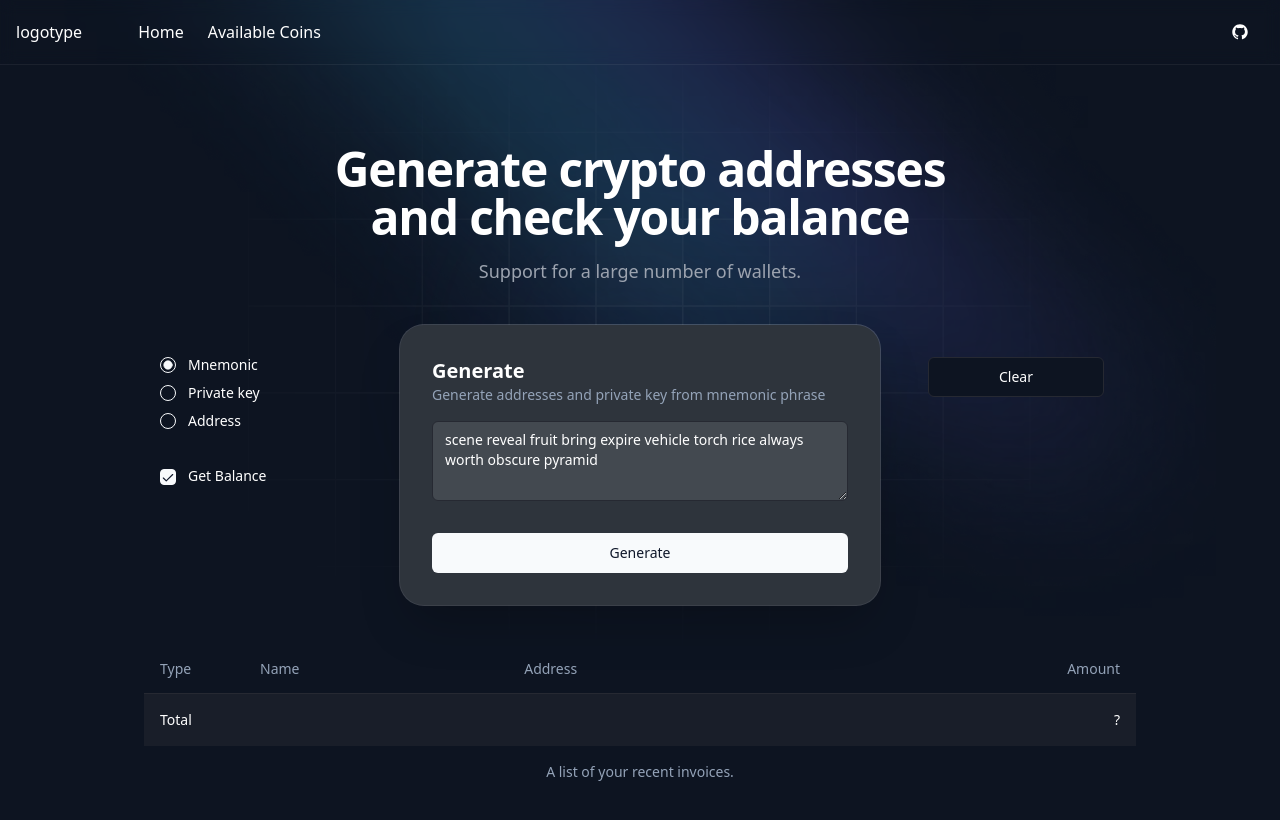
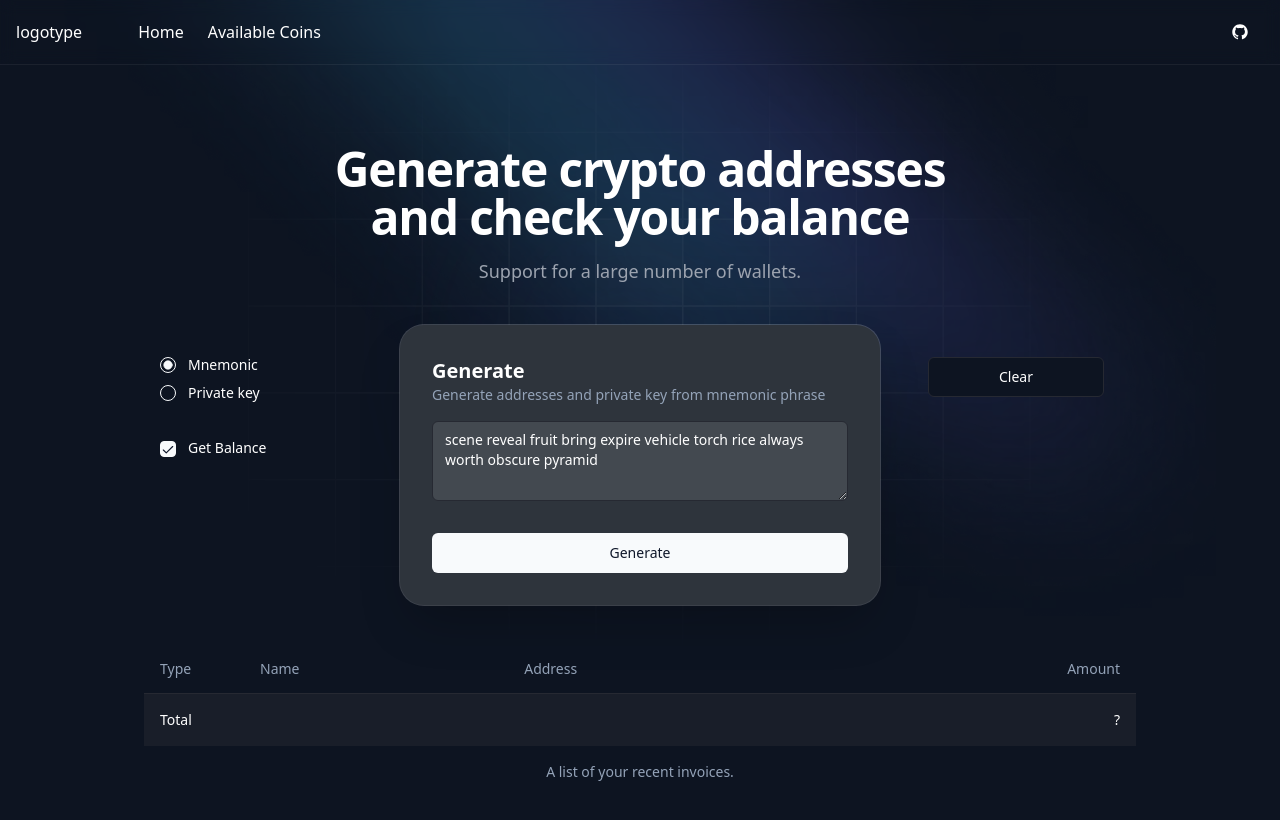
Before and after one commit to tdi-corp/crypto_generator, a React (Vite) app: page / in a window 1280 px wide. Shown: the top 820 px of the page. Built offline with nearby package versions, Linux system fonts and the light colour scheme; what bip32, ecpair would draw is missing.

Commit message:
remove Address from Home page - only interface

```diff
--- a/src/pages/Home.tsx
+++ b/src/pages/Home.tsx
@@ -184,14 +184,14 @@ const Home = () => {
                                 Private key
                               </FormLabel>
                             </FormItem>
-                            <FormItem className="flex items-center space-x-3 space-y-0">
+                            {/* <FormItem className="flex items-center space-x-3 space-y-0">
                               <FormControl>
                                 <RadioGroupItem value="address"/>
                               </FormControl>
                               <FormLabel>
                                 Address
                               </FormLabel>
-                            </FormItem>
+                            </FormItem>                                       */}
                           </RadioGroup>
                         </FormControl>
                       </FormItem>
```
